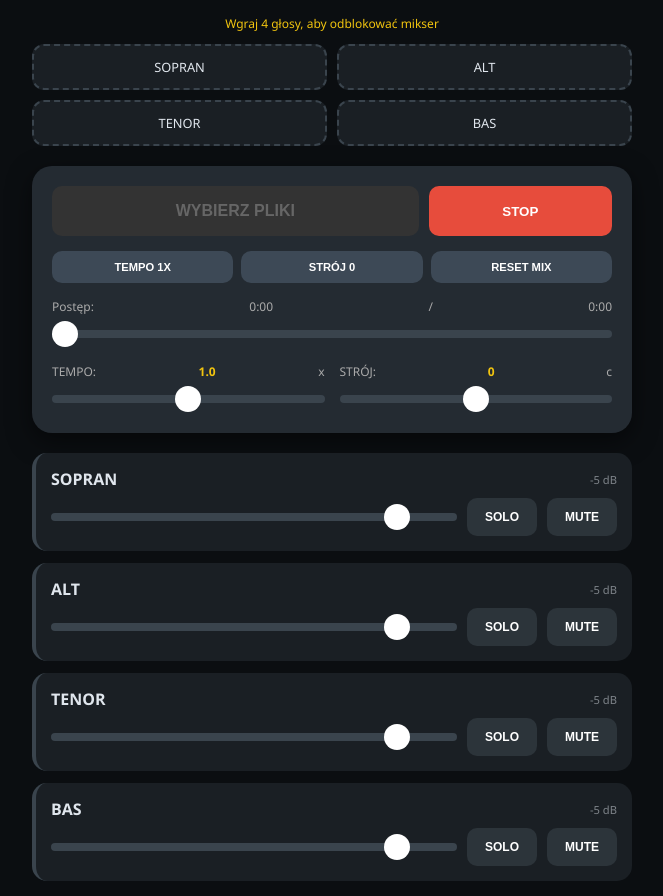
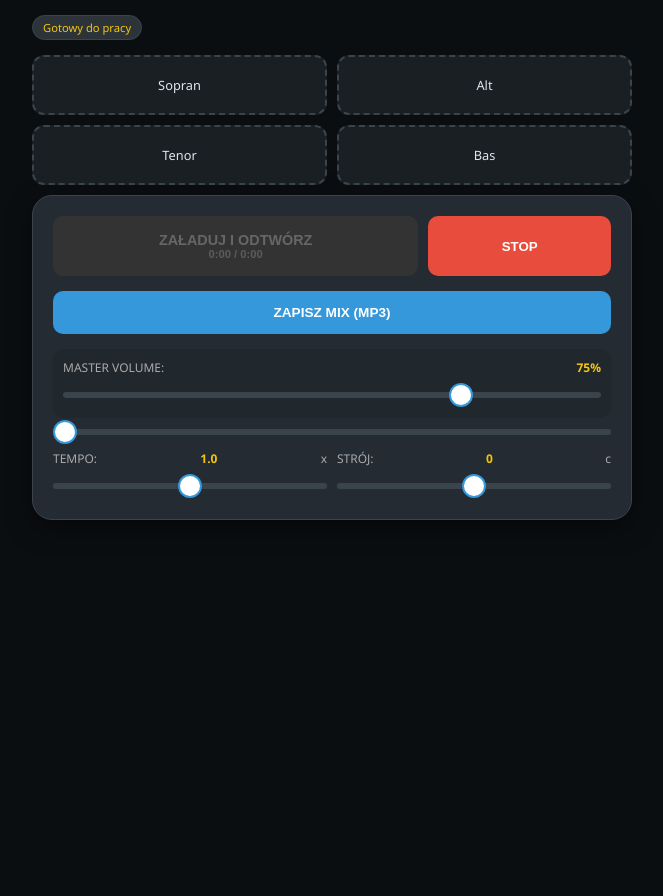
Before and after one commit to aandrzej79/choir, a plain HTML site: page index.htm in a window 1280 px wide. Shown: the whole page, without its empty margins (308-971 px from the left). After the commit the page ends 800 px from the top, so only its background shows below. Drawn offline with nearby package versions, Linux system fonts and the light colour scheme.

Commit message:
Update index.htm

```diff
--- a/index.htm
+++ b/index.htm
@@ -3,75 +3,56 @@
 <head>
     <meta charset="UTF-8">
     <meta name="viewport" content="width=device-width, initial-scale=1.0, maximum-scale=1.0, user-scalable=no">
-    <title>Chór Mixer Pro - Final Mobile & PC</title>
+    <title>Chór Mixer Pro - Ultra Stable</title>
     <script src="https://cdnjs.cloudflare.com/ajax/libs/tone/14.8.49/Tone.js"></script>
+    <script src="https://cdnjs.cloudflare.com/ajax/libs/lamejs/1.2.1/lame.all.min.js"></script>
     <style>
         :root {
             --bg: #0b0e11; --panel: #1a1f24; --text: #e0e6ed;
             --green: #2ecc71; --red: #e74c3c; --blue: #3498db; --accent: #f1c40f;
         }
+        * { box-sizing: border-box; -webkit-tap-highlight-color: transparent; }
+        body { font-family: 'Segoe UI', Roboto, sans-serif; background: var(--bg); color: var(--text); margin: 0; padding: 15px; display: flex; justify-content: center; }
+        .container { width: 100%; max-width: 600px; }
+        .header { display: flex; justify-content: space-between; align-items: center; margin-bottom: 15px; }
+        .status-badge { font-size: 0.7rem; padding: 4px 10px; border-radius: 20px; background: #2c343a; color: var(--accent); border: 1px solid #3a444d; }
 
-        * { box-sizing: border-box; -webkit-tap-highlight-color: transparent; }
-
-        body {
-            font-family: 'Segoe UI', Roboto, sans-serif;
-            background: var(--bg); color: var(--text); margin: 0; padding: 15px;
-            display: flex; justify-content: center;
-        }
-
-        .container { width: 100%; max-width: 600px; } /* Ograniczenie szerokości dla czytelności */
-
-        /* Sekcja plików */
-        .upload-grid {
-            display: grid; grid-template-columns: 1fr 1fr; gap: 10px; margin-bottom: 20px;
-        }
+        .upload-grid { display: grid; grid-template-columns: 1fr 1fr; gap: 10px; margin-bottom: 10px; }
         .file-card {
             background: var(--panel); border: 2px dashed #3a444d; border-radius: 12px;
-            position: relative; padding: 12px; text-align: center; font-size: 0.8rem;
+            position: relative; padding: 12px; text-align: center; font-size: 0.8rem; height: 60px;
+            display: flex; align-items: center; justify-content: center; transition: 0.3s;
         }
         .file-card.loaded { border-color: var(--green); background: rgba(46, 204, 113, 0.1); }
         .file-card input { position: absolute; top: 0; left: 0; width: 100%; height: 100%; opacity: 0; cursor: pointer; }
 
-        /* Panel główny */
+        .reset-btn {
+            position: absolute; top: 4px; right: 4px; width: 20px; height: 20px;
+            background: var(--red); color: white; border-radius: 50%; border: none;
+            font-size: 10px; cursor: pointer; display: none; z-index: 10;
+        }
+        .file-card.loaded .reset-btn { display: block; }
+
         .master-panel {
             background: #242b32; padding: 20px; border-radius: 20px; margin-bottom: 20px;
-            box-shadow: 0 8px 25px rgba(0,0,0,0.5);
+            box-shadow: 0 8px 25px rgba(0,0,0,0.5); border: 1px solid #3a444d;
         }
-        .main-btns { display: grid; grid-template-columns: 2fr 1fr; gap: 10px; margin-bottom: 15px; }
-
+        .main-btns { display: grid; grid-template-columns: 2fr 1fr; gap: 10px; margin-bottom: 10px; }
         button { border: none; border-radius: 10px; font-weight: bold; cursor: pointer; color: white; transition: 0.2s; }
-        button:active { transform: scale(0.98); }
-
-        .btn-play { background: var(--green); padding: 16px; font-size: 1rem; }
+        .btn-play { background: var(--green); padding: 16px; font-size: 0.9rem; }
         .btn-play:disabled { background: #333; color: #666; }
         .btn-stop { background: var(--red); }
+        .btn-rec { background: var(--blue); padding: 14px; width: 100%; font-size: 0.85rem; margin-top: 5px; position: relative; overflow: hidden; }
+        .progress-bar { position: absolute; left: 0; top: 0; height: 100%; background: rgba(255,255,255,0.2); width: 0%; z-index: 1; }
 
-        .reset-row { display: grid; grid-template-columns: repeat(3, 1fr); gap: 8px; margin-bottom: 15px; }
-        .btn-reset { background: #3d4956; padding: 10px 5px; font-size: 0.7rem; text-transform: uppercase; }
-
-        /* Suwaki główne */
-        .slider-box { margin-bottom: 15px; }
         .slider-label { display: flex; justify-content: space-between; font-size: 0.75rem; margin-bottom: 5px; color: #aaa; }
         .val { color: var(--accent); font-weight: bold; }
+        input[type="range"] { -webkit-appearance: none; width: 100%; height: 6px; background: #3a444d; border-radius: 10px; outline: none; margin: 10px 0; }
+        input[type="range"]::-webkit-slider-thumb { -webkit-appearance: none; width: 24px; height: 24px; background: #fff; border-radius: 50%; border: 2px solid var(--blue); }
 
-        input[type="range"] {
-            -webkit-appearance: none; width: 100%; height: 8px; background: #3a444d;
-            border-radius: 10px; outline: none; margin: 10px 0;
-        }
-        input[type="range"]::-webkit-slider-thumb {
-            -webkit-appearance: none; width: 26px; height: 26px; background: #fff; border-radius: 50%;
-        }
-
-        /* Mikser - Pionowa lista */
-        .mixer-list { display: flex; flex-direction: column; gap: 12px; }
-        .voice-card {
-            background: var(--panel); padding: 15px; border-radius: 15px;
-            border-left: 4px solid #3a444d;
-        }
-        .v-header { display: flex; justify-content: space-between; align-items: center; margin-bottom: 8px; }
-        .v-controls { display: grid; grid-template-columns: 1fr auto auto; gap: 10px; align-items: center; }
-
-        .btn-v { padding: 12px; font-size: 0.75rem; background: #2c343a; min-width: 70px; }
+        .voice-card { background: var(--panel); padding: 12px; border-radius: 12px; border-left: 4px solid var(--accent); display: none; margin-bottom: 8px; }
+        .v-controls { display: grid; grid-template-columns: 1fr auto auto; gap: 8px; align-items: center; }
+        .btn-v { padding: 10px; font-size: 0.7rem; background: #2c343a; min-width: 60px; }
         .active-solo { background: var(--blue) !important; }
         .active-mute { background: var(--red) !important; }
     </style>
@@ -79,145 +60,222 @@
 <body>
 
 <div class="container">
-    <div id="status" style="text-align:center; font-size:0.75rem; margin-bottom:12px; color:var(--accent)">
-        Wgraj 4 głosy, aby odblokować mikser
+    <div class="header">
+        <div class="status-badge" id="status">Gotowy do pracy</div>
     </div>
 
-    <div class="upload-grid">
-        <div class="file-card" id="card-Sopran">SOPRAN<input type="file" accept="audio/*" id="in-Sopran"></div>
-        <div class="file-card" id="card-Alt">ALT<input type="file" accept="audio/*" id="in-Alt"></div>
-        <div class="file-card" id="card-Tenor">TENOR<input type="file" accept="audio/*" id="in-Tenor"></div>
-        <div class="file-card" id="card-Bas">BAS<input type="file" accept="audio/*" id="in-Bas"></div>
-    </div>
+    <div class="upload-grid" id="uploadGrid"></div>
 
     <div class="master-panel">
         <div class="main-btns">
-            <button id="playBtn" class="btn-play" disabled onclick="togglePlay()">WYBIERZ PLIKI</button>
+            <button id="playBtn" class="btn-play" disabled onclick="togglePlay()">ZAŁADUJ I ODTWÓRZ <span id="btnTimer" style="display:block; font-size:0.7rem; opacity:0.8">0:00 / 0:00</span></button>
             <button class="btn-stop" onclick="stopAudio()">STOP</button>
         </div>
+        <button id="recBtn" class="btn-rec" disabled onclick="mixOffline()">
+            <div class="progress-bar" id="renderProgress"></div>
+            <span id="recBtnText" style="position:relative; z-index:2">ZAPISZ MIX (MP3)</span>
+        </button>
 
-        <div class="reset-row">
-            <button class="btn-reset" onclick="resetTempo()">Tempo 1x</button>
-            <button class="btn-reset" onclick="resetPitch()">Strój 0</button>
-            <button class="btn-reset" onclick="resetMixer()">Reset Mix</button>
+        <div style="margin-top: 15px; padding: 10px; background: rgba(0,0,0,0.1); border-radius: 10px;">
+            <label class="slider-label">MASTER VOLUME: <b id="mVal" class="val">75%</b></label>
+            <input type="range" id="masterVol" min="0" max="100" value="75" oninput="setMasterVol(this.value)">
         </div>
 
-        <div class="slider-box">
-            <div class="slider-label">Postęp: <span id="timeNow">0:00</span> / <span id="timeTotal">0:00</span></div>
-            <input type="range" id="seekbar" value="0" step="0.1">
-        </div>
+        <input type="range" id="seekbar" value="0" step="0.1" style="margin-top:10px">
 
-        <div style="display: grid; grid-template-columns: 1fr 1fr; gap: 15px;">
-            <div><label class="slider-label">TEMPO: <b id="sVal" class="val">1.0</b>x</label><input type="range" id="sRange" min="0.5" max="1.5" step="0.05" value="1"></div>
-            <div><label class="slider-label">STRÓJ: <b id="pVal" class="val">0</b>c</label><input type="range" id="pRange" min="-200" max="200" step="10" value="0"></div>
+        <div style="display: grid; grid-template-columns: 1fr 1fr; gap: 10px; margin-top:5px;">
+            <div><label class="slider-label">TEMPO: <b id="sVal" class="val">1.0</b>x</label><input type="range" id="sRange" min="0.5" max="1.5" step="0.05" value="1" oninput="updateTempo(this.value)"></div>
+            <div><label class="slider-label">STRÓJ: <b id="pVal" class="val">0</b>c</label><input type="range" id="pRange" min="-200" max="200" step="10" value="0" oninput="updatePitch(this.value)"></div>
         </div>
     </div>
 
-    <div class="mixer-list" id="mixer-ui"></div>
+    <div id="mixer-ui"></div>
 </div>
 
 <script>
-    const voices = ["Sopran", "Alt", "Tenor", "Bas"];
-    const players = {};
-    const files = {};
-    const defaultVol = -5;
+    const trackList = ["Sopran", "Alt", "Tenor", "Bas"];
+    const players = {}, buffers = {};
+    let totalDuration = 0;
 
-    voices.forEach(v => {
-        document.getElementById(`in-${v}`).addEventListener('change', (e) => {
-            if(e.target.files[0]) {
-                files[v] = URL.createObjectURL(e.target.files[0]);
-                document.getElementById(`card-${v}`).classList.add('loaded');
-                if(Object.keys(files).length === 4) {
-                    const b = document.getElementById('playBtn'); b.disabled = false; b.innerText = "▶ ROZPOCZNIJ";
-                }
-            }
-        });
+    function pctToDb(pct) { return pct == 0 ? -100 : 20 * Math.log10(pct / 100); }
+    function formatTime(s) { if(!s || isNaN(s)) return "0:00"; const m = Math.floor(s/60); const sec = Math.floor(s%60); return `${m}:${sec.toString().padStart(2,'0')}`; }
 
-        document.getElementById('mixer-ui').innerHTML += `
-            <div class="voice-card">
-                <div class="v-header"><b>${v.toUpperCase()}</b> <span id="db-${v}" style="opacity:0.5; font-size:0.7rem;">${defaultVol} dB</span></div>
-                <div class="v-controls">
-                    <input type="range" id="vol-${v}" min="-40" max="0" value="${defaultVol}" oninput="setVol('${v}', this.value)">
-                    <button class="btn-v" id="solo-${v}" onclick="solo('${v}')">SOLO</button>
-                    <button class="btn-v" id="mute-${v}" onclick="mute('${v}')">MUTE</button>
-                </div>
+    Tone.Destination.volume.value = pctToDb(75);
+
+    // Budowa interfejsu
+    trackList.forEach(v => {
+        const grid = document.getElementById('uploadGrid');
+        const card = document.createElement('div');
+        card.className = 'file-card'; card.id = `card-${v}`;
+        card.innerHTML = `<button class="reset-btn" onclick="resetTrack('${v}')">✕</button><span>${v}</span><input type="file" accept="audio/*" onchange="handleFile(this, '${v}')">`;
+        grid.appendChild(card);
+
+        const mix = document.createElement('div');
+        mix.className = 'voice-card'; mix.id = `mixer-card-${v}`;
+        mix.innerHTML = `
+            <div class="slider-label"><b>${v}</b> <span id="db-${v}">75%</span></div>
+            <div class="v-controls">
+                <input type="range" id="vol-${v}" min="0" max="100" value="75" oninput="setVol('${v}', this.value)">
+                <button class="btn-v" id="solo-${v}" onclick="toggleSolo('${v}')">SOLO</button>
+                <button class="btn-v" id="mute-${v}" onclick="toggleMute('${v}')">MUTE</button>
             </div>`;
+        document.getElementById('mixer-ui').appendChild(mix);
     });
+
+    // PANCERNE ŁADOWANIE
+    async function handleFile(input, name) {
+        if(!input.files[0]) return;
+        const status = document.getElementById('status');
+        status.innerText = `Analiza: ${name}...`;
+
+        try {
+            if (Tone.context.state !== 'running') await Tone.start();
+
+            // Pobieramy plik jako binarne dane
+            const arrayBuffer = await input.files[0].arrayBuffer();
+
+            // Używamy natywnego dekodera przeglądarki (najsilniejszy)
+            const audioBuffer = await Tone.context.decodeAudioData(arrayBuffer);
+
+            buffers[name] = new Tone.ToneAudioBuffer(audioBuffer);
+            document.getElementById(`card-${name}`).classList.add('loaded');
+            document.getElementById(`mixer-card-${name}`).style.display = "block";
+            document.getElementById('playBtn').disabled = false;
+            document.getElementById('recBtn').disabled = false;
+
+            updateDuration();
+            status.innerText = "System gotowy";
+        } catch (e) {
+            console.error(e);
+            status.innerText = "BŁĄD DEKODOWANIA";
+            alert("Plik MP3 jest uszkodzony lub ma niestandardowy format. Spróbuj go zapisać ponownie w dowolnym edytorze.");
+        }
+    }
+
+    function resetTrack(name) {
+        if(players[name]) { players[name].dispose(); delete players[name]; }
+        if(buffers[name]) delete buffers[name];
+        document.getElementById(`card-${name}`).classList.remove('loaded');
+        document.getElementById(`mixer-card-${name}`).style.display = "none";
+        updateDuration();
+    }
+
+    function updateDuration() {
+        totalDuration = 0;
+        Object.values(buffers).forEach(b => { if(b.duration > totalDuration) totalDuration = b.duration; });
+        document.getElementById('seekbar').max = totalDuration;
+        document.getElementById('btnTimer').innerText = `0:00 / ${formatTime(totalDuration)}`;
+    }
 
     async function togglePlay() {
         if (Tone.context.state !== 'running') await Tone.start();
-        if (Object.keys(players).length === 0) {
-            document.getElementById('playBtn').innerText = "Wczytywanie...";
-            for (const v of voices) {
-                players[v] = new Tone.GrainPlayer(files[v]).toDestination();
-                players[v].volume.value = defaultVol;
-                players[v].playbackRate = parseFloat(document.getElementById('sRange').value);
-                players[v].detune = parseInt(document.getElementById('pRange').value);
-            }
-            await Tone.loaded();
-            document.getElementById('seekbar').max = players["Sopran"].buffer.duration;
-            document.getElementById('timeTotal').innerText = formatTime(players["Sopran"].buffer.duration);
-        }
 
         if (Tone.Transport.state === "started") {
-            Tone.Transport.pause(); voices.forEach(v => players[v].stop());
-            document.getElementById('playBtn').innerText = "WZNÓW";
+            Tone.Transport.pause();
+            trackList.forEach(v => { if(players[v]) players[v].stop(); });
         } else {
-            Tone.Transport.start(); voices.forEach(v => players[v].start(0, Tone.Transport.seconds));
-            document.getElementById('playBtn').innerText = "PAUZA";
+            trackList.forEach(v => {
+                if (buffers[v]) {
+                    if(players[v]) players[v].dispose();
+                    players[v] = new Tone.GrainPlayer(buffers[v]).toDestination();
+                    setVol(v, document.getElementById(`vol-${v}`).value);
+                    players[v].playbackRate = parseFloat(document.getElementById('sRange').value);
+                    players[v].detune = parseInt(document.getElementById('pRange').value);
+                    players[v].start(0, Tone.Transport.seconds);
+                }
+            });
+            Tone.Transport.start();
         }
     }
 
-    // RESET FUNKCJE
-    function resetTempo() { document.getElementById('sRange').value = 1.0; updateTempo(1.0); }
-    function resetPitch() { document.getElementById('pRange').value = 0; updatePitch(0); }
-    function resetMixer() {
-        voices.forEach(v => {
-            if(players[v]) { players[v].volume.value = defaultVol; players[v].mute = false; }
-            document.getElementById(`vol-${v}`).value = defaultVol;
-            document.getElementById(`db-${v}`).innerText = `${defaultVol} dB`;
-            document.getElementById(`solo-${v}`).classList.remove('active-solo');
-            document.getElementById(`mute-${v}`).classList.remove('active-mute');
-        });
+    function stopAudio() {
+        Tone.Transport.stop(); Tone.Transport.seconds = 0;
+        trackList.forEach(v => { if(players[v]) players[v].stop(); });
+        document.getElementById('seekbar').value = 0;
     }
 
-    function updateTempo(val) { voices.forEach(v => { if(players[v]) players[v].playbackRate = val; }); document.getElementById('sVal').innerText = parseFloat(val).toFixed(2); }
-    function updatePitch(val) { voices.forEach(v => { if(players[v]) players[v].detune = val; }); document.getElementById('pVal').innerText = val; }
+    function setVol(v, val) { if(players[v]) players[v].volume.value = pctToDb(val); document.getElementById(`db-${v}`).innerText = val + "%"; }
+    function setMasterVol(val) { Tone.Destination.volume.value = pctToDb(val); document.getElementById('mVal').innerText = val + "%"; }
+    function updateTempo(val) { trackList.forEach(v => { if(players[v]) players[v].playbackRate = val; }); document.getElementById('sVal').innerText = parseFloat(val).toFixed(2); }
+    function updatePitch(val) { trackList.forEach(v => { if(players[v]) players[v].detune = val; }); document.getElementById('pVal').innerText = val; }
 
-    document.getElementById('sRange').oninput = (e) => updateTempo(e.target.value);
-    document.getElementById('pRange').oninput = (e) => updatePitch(e.target.value);
-
-    function setVol(v, val) { if(players[v]) players[v].volume.value = val; document.getElementById(`db-${v}`).innerText = `${val} dB`; }
-    function mute(v) { if(!players[v]) return; players[v].mute = !players[v].mute; document.getElementById(`mute-${v}`).classList.toggle('active-mute', players[v].mute); }
-    function solo(vT) {
-        voices.forEach(v => {
+    function toggleMute(v) { if(!players[v]) return; players[v].mute = !players[v].mute; document.getElementById(`mute-${v}`).classList.toggle('active-mute', players[v].mute); }
+    function toggleSolo(vT) {
+        const isS = !document.getElementById(`solo-${vT}`).classList.contains('active-solo');
+        trackList.forEach(v => {
             if(players[v]) {
-                const isS = (v === vT); const vol = isS ? 0 : -40;
-                players[v].volume.value = vol; document.getElementById(`vol-${v}`).value = vol;
-                document.getElementById(`db-${v}`).innerText = `${vol} dB`;
-                document.getElementById(`solo-${v}`).classList.toggle('active-solo', isS);
+                players[v].mute = isS ? (v !== vT) : false;
+                document.getElementById(`solo-${v}`).classList.toggle('active-solo', isS && v === vT);
+                document.getElementById(`mute-${v}`).classList.toggle('active-mute', isS && v !== vT);
             }
         });
     }
 
-    function stopAudio() {
-        Tone.Transport.stop(); Tone.Transport.seconds = 0;
-        voices.forEach(v => { if(players[v]) players[v].stop(); });
-        document.getElementById('playBtn').innerText = "ROZPOCZNIJ";
-        document.getElementById('seekbar').value = 0;
+    async function mixOffline() {
+        const btn = document.getElementById('recBtn');
+        const progress = document.getElementById('renderProgress');
+        stopAudio(); btn.disabled = true;
+        const tempo = parseFloat(document.getElementById('sRange').value);
+        const renderLen = (totalDuration / tempo) + 0.3;
+
+        try {
+            document.getElementById('recBtnText').innerText = "MIKSOWANIE...";
+            progress.style.width = "40%";
+
+            const buffer = await Tone.Offline(() => {
+                const master = new Tone.Volume(pctToDb(document.getElementById('masterVol').value)).toDestination();
+                trackList.forEach(v => {
+                    if (buffers[v]) {
+                        const p = new Tone.GrainPlayer(buffers[v]).connect(master);
+                        p.volume.value = pctToDb(document.getElementById(`vol-${v}`).value);
+                        p.playbackRate = tempo;
+                        p.detune = parseInt(document.getElementById('pRange').value);
+                        p.mute = document.getElementById(`mute-${v}`).classList.contains('active-mute');
+                        p.start(0);
+                    }
+                });
+            }, renderLen);
+
+            progress.style.width = "80%";
+            document.getElementById('recBtnText').innerText = "EXPORT DO MP3...";
+
+            const mp3encoder = new lamejs.Mp3Encoder(buffer.numberOfChannels, buffer.sampleRate, 128);
+            const mp3Data = [];
+            const left = buffer.getChannelData(0);
+            const right = buffer.numberOfChannels > 1 ? buffer.getChannelData(1) : left;
+
+            const left16 = new Int16Array(left.length);
+            const right16 = new Int16Array(right.length);
+            for(let i=0; i<left.length; i++) {
+                left16[i] = Math.max(-32768, Math.min(32767, left[i] * 32768));
+                right16[i] = Math.max(-32768, Math.min(32767, right[i] * 32768));
+            }
+
+            for (let i = 0; i < left16.length; i += 1152) {
+                const mp3buf = mp3encoder.encodeBuffer(left16.subarray(i, i + 1152), right16.subarray(i, i + 1152));
+                if (mp3buf.length > 0) mp3Data.push(mp3buf);
+            }
+            const final = mp3encoder.flush();
+            if (final.length > 0) mp3Data.push(final);
+
+            const a = document.createElement("a");
+            a.href = URL.createObjectURL(new Blob(mp3Data, { type: 'audio/mp3' }));
+            a.download = "ChorMix_Final.mp3"; a.click();
+
+            progress.style.width = "100%";
+            document.getElementById('recBtnText').innerText = "POBRANO!";
+        } catch (e) { alert("Błąd eksportu."); }
+        finally {
+            setTimeout(() => { btn.disabled = false; progress.style.width = "0%"; document.getElementById('recBtnText').innerText = "ZAPISZ MIX (MP3)"; }, 2000);
+        }
     }
 
-    function formatTime(s) { const m = Math.floor(s/60); const sec = Math.floor(s%60); return `${m}:${sec.toString().padStart(2,'0')}`; }
-
-    document.getElementById('seekbar').oninput = (e) => {
-        const t = parseFloat(e.target.value); Tone.Transport.seconds = t;
-        if (Tone.Transport.state === "started") voices.forEach(v => { players[v].stop(); players[v].start(0, t); });
-    };
-
     Tone.Transport.scheduleRepeat(() => {
-        document.getElementById('seekbar').value = Tone.Transport.seconds;
-        document.getElementById('timeNow').innerText = formatTime(Tone.Transport.seconds);
-    }, "0.2s");
+        const now = Tone.Transport.seconds;
+        document.getElementById('seekbar').value = now;
+        document.getElementById('btnTimer').innerText = `${formatTime(now)} / ${formatTime(totalDuration)}`;
+        if (totalDuration > 0 && now >= totalDuration) stopAudio();
+    }, "0.1s");
 </script>
 </body>
 </html>
```
